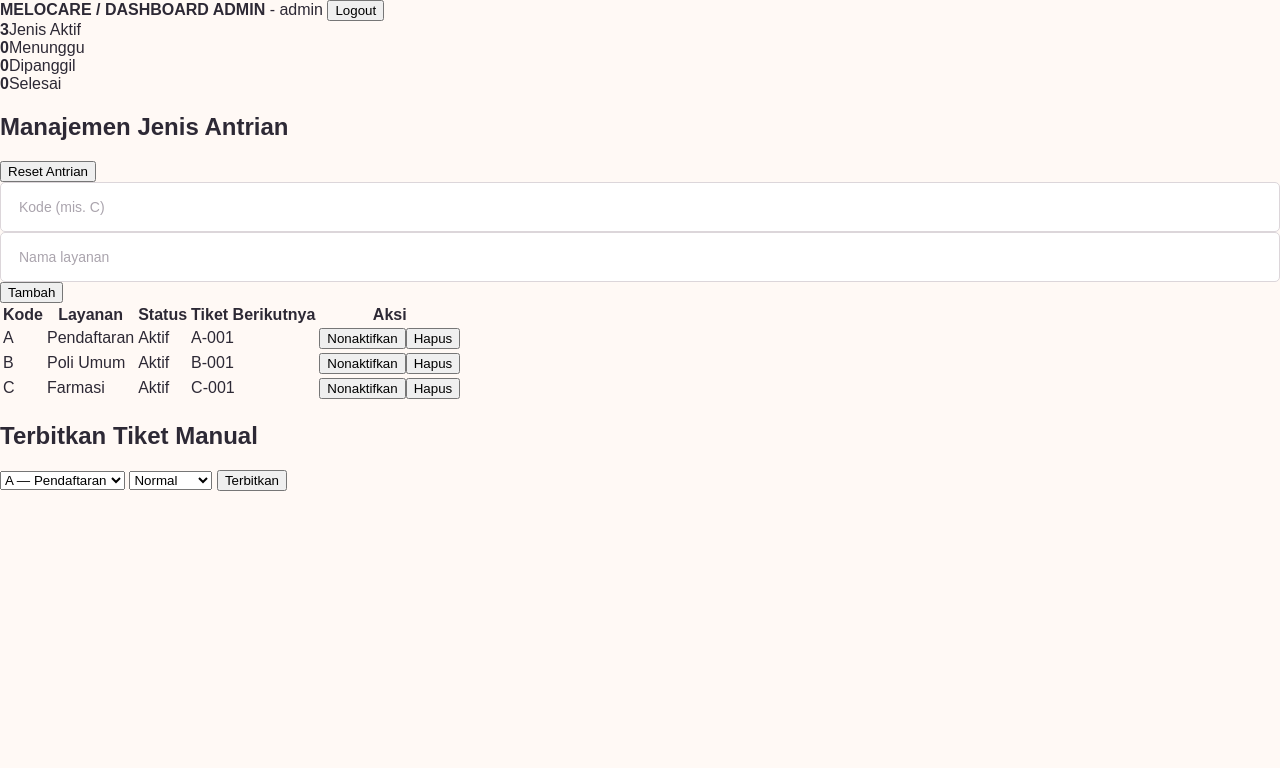
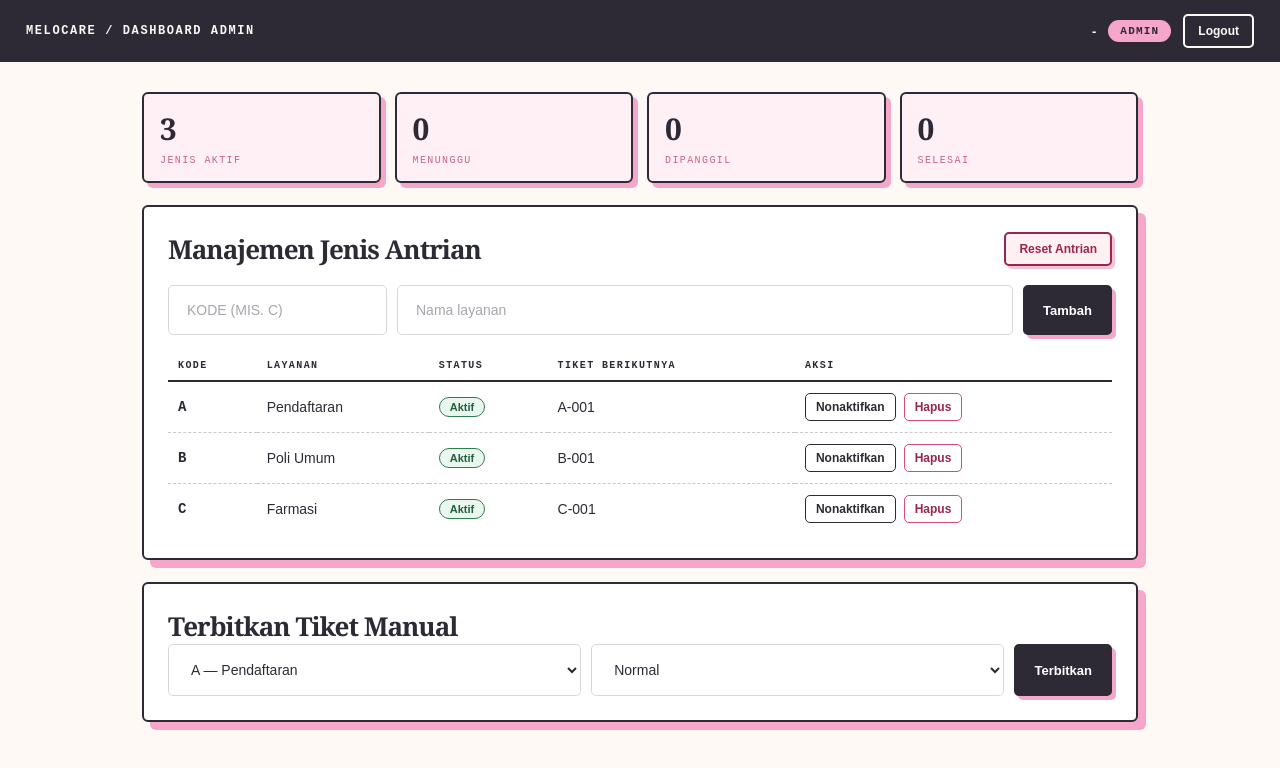
Before and after one commit to C12-Pemweb/pweb-ts-c12-2026, a website: page index.html in a window 1280 px wide. Drawn offline with Linux system fonts and the light colour scheme; sample sign-in values are in the browser's storage.

Commit message:
style: update to match initialized style

```diff
--- a/style.css
+++ b/style.css
@@ -62,3 +62,50 @@
   font-size: 0.95rem;
   color: #7a6672;
 }
+
+/* ============ Dashboard Admin (index.html) ============ */
+.topbar{display:flex;align-items:center;gap:12px;flex-wrap:wrap;background:#2d2935;color:#fff9f5;padding:14px 26px}
+.topbar strong{font-family:'Courier New',monospace;font-size:12px;letter-spacing:1.6px}
+.topbar .spacer{flex:1}
+.user-chip{font-weight:700;font-size:13px}
+.role-chip{font-family:'Courier New',monospace;font-size:11px;letter-spacing:1.2px;text-transform:uppercase;background:#f6a6c9;color:#2d2935;border-radius:100px;padding:5px 12px;font-weight:700}
+.admin-main{max-width:1040px;margin:0 auto;padding:30px 22px 60px;display:grid;gap:22px}
+.stat-strip{display:grid;grid-template-columns:repeat(auto-fit,minmax(150px,1fr));gap:14px}
+.stat-card{background:#fff0f5;border:2px solid #2d2935;border-radius:6px;padding:14px 16px;box-shadow:5px 5px 0 #f6a6c9}
+.stat-card b{display:block;font-family:Georgia,serif;font-size:30px;letter-spacing:-1px;color:#2d2935}
+.stat-card span{font-family:'Courier New',monospace;font-size:10px;letter-spacing:1.4px;color:#ca6188;text-transform:uppercase}
+.panel{background:#fff;border:2px solid #2d2935;border-radius:6px;box-shadow:8px 8px 0 #f6a6c9;padding:24px}
+.panel h2{font-family:Georgia,serif;font-size:26px;letter-spacing:-1px;margin:0}
+.panel-kepala{display:flex;justify-content:space-between;align-items:center;gap:12px;flex-wrap:wrap;margin-bottom:18px}
+.baris-form{display:flex;gap:10px;flex-wrap:wrap}
+.baris-form input,.baris-form select{flex:1 1 180px;width:auto}
+#input-kode{flex:0 0 110px;text-transform:uppercase}
+select{padding:16px 18px;background:#fff;border:1.5px solid #dcd6da;border-radius:5px;font:inherit;font-size:14px;color:#2d2935;outline:none;cursor:pointer}
+select:focus{border-color:#e66e9e;box-shadow:0 0 0 3px #fce3ed}
+select:disabled{background:#f4f2f4;color:#837d86;cursor:not-allowed}
+.tombol{background:#2d2935;color:#fff;border:2px solid #2d2935;border-radius:5px;padding:12px 18px;font-weight:700;font-size:13px;cursor:pointer;box-shadow:4px 4px 0 #f6a6c9;transition:transform .15s,box-shadow .15s}
+.tombol:hover{transform:translate(1px,1px);box-shadow:3px 3px 0 #f6a6c9}
+.tombol-kecil{padding:8px 13px;font-size:12px;box-shadow:3px 3px 0 #f6a6c9}
+.tombol-reset{background:#fff0f4;color:#9a254d;border-color:#9a254d;box-shadow:3px 3px 0 #f2c3d4}
+.tombol-logout{background:transparent;color:#fff9f5;border-color:#fff9f5;box-shadow:none}
+.tombol-logout:hover{background:#f6a6c9;color:#2d2935;border-color:#f6a6c9}
+.error-message{margin:14px 0 0}
+.tabel-bungkus{overflow-x:auto;margin-top:16px}
+#tabel-jenis{width:100%;border-collapse:collapse}
+#tabel-jenis th{font-family:'Courier New',monospace;font-size:10px;letter-spacing:1.4px;text-transform:uppercase;text-align:left;border-bottom:2px solid #2d2935;padding:9px 10px;white-space:nowrap}
+#tabel-jenis td{padding:11px 10px;border-bottom:1px dashed #cfc6cc;font-size:14px}
+#tabel-jenis tr:last-child td{border-bottom:0}
+.td-kode{font-family:'Courier New',monospace;font-weight:700}
+.chip{display:inline-block;border:1.5px solid;border-radius:100px;padding:3px 10px;font-size:11px;font-weight:700}
+.chip-aktif{background:#e9f7ee;border-color:#2e7d4f;color:#20603c}
+.chip-nonaktif{background:#f4f2f4;border-color:#837d86;color:#6b656e}
+.aksi-tombol{display:flex;gap:8px}
+.tombol-baris{background:transparent;border:1.5px solid #2d2935;border-radius:5px;padding:6px 10px;font-size:12px;font-weight:700;cursor:pointer;color:#2d2935}
+.tombol-baris:hover{background:#fce3ed}
+.tombol-hapus{color:#9a254d;border-color:#d84a78}
+.kartu-tiket{margin-top:18px;background:#fff6f7;border:2px dashed #e66e9e;border-radius:6px;padding:20px;text-align:center}
+.kartu-tiket[hidden]{display:none}
+.kartu-judul{font-family:'Courier New',monospace;font-size:11px;letter-spacing:1.6px;color:#ca6188;margin:0 0 6px}
+.kartu-nomor{font-family:Georgia,serif;font-weight:900;font-size:46px;letter-spacing:-2px;color:#2d2935}
+.kartu-info{color:#746e79;font-size:13px;margin:8px 0 0}
+@media(max-width:640px){.panel{padding:16px}.admin-main{padding:20px 14px 40px}.kartu-nomor{font-size:36px}.topbar{padding:12px 16px}}
```
